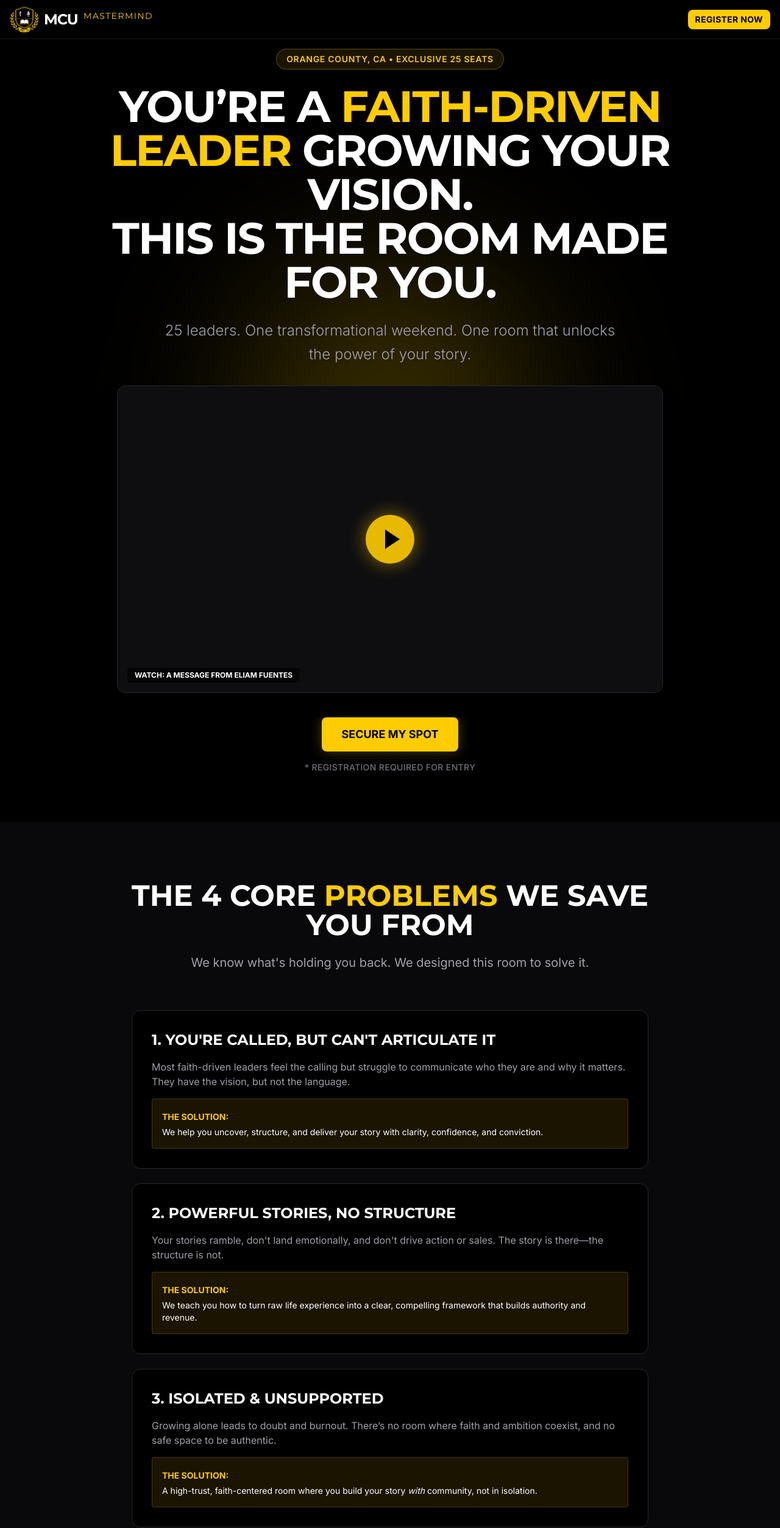
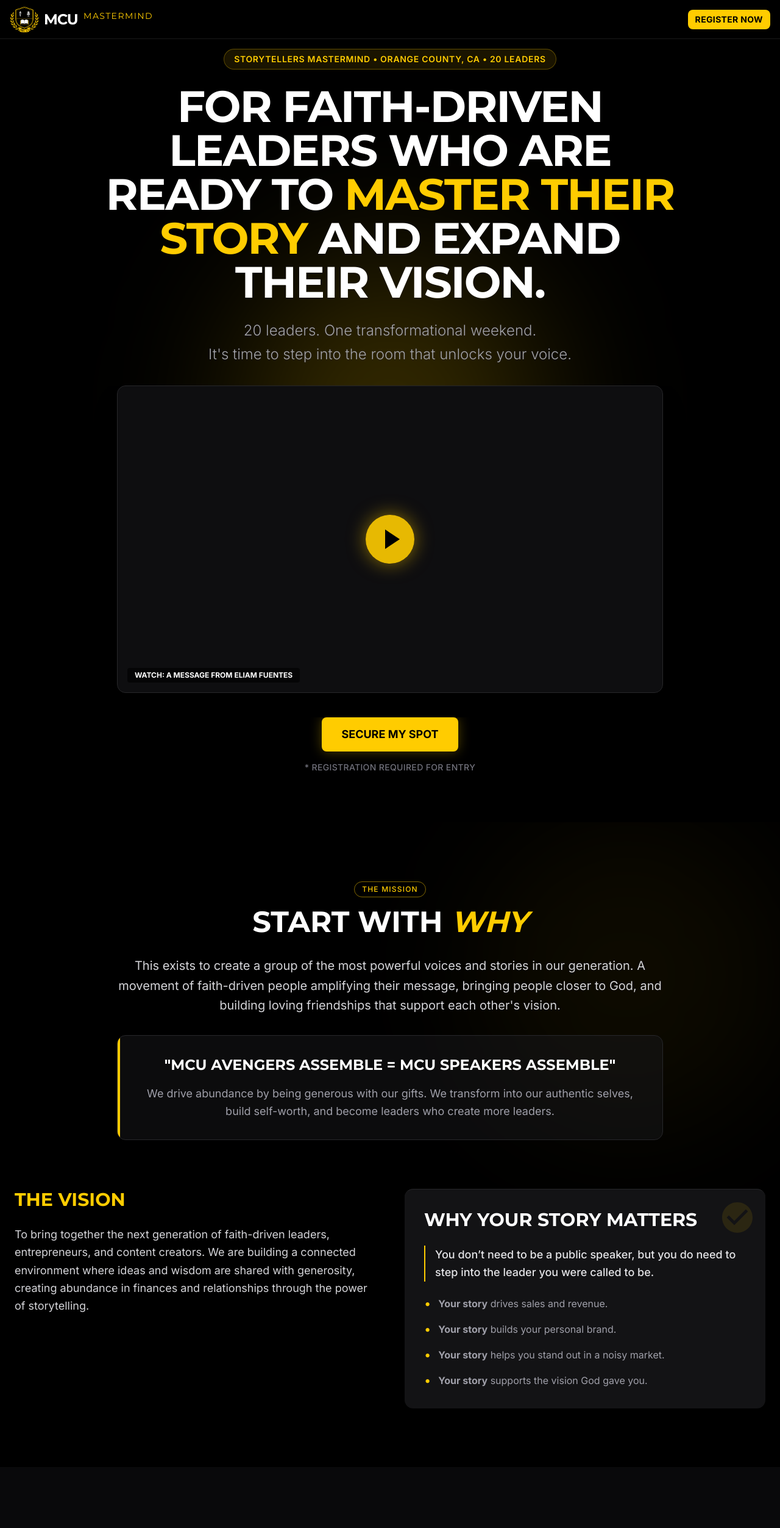
Before and after one commit to TheContentLabsAI/mcu-app, a Next.js app: page / in a window 1280 px wide. Shown: the top 2505 px of the page at 61% size. Built offline with nearby package versions, Linux system fonts and the light colour scheme.

Commit message:
Restructure landing page, add Offer section, and switch to Fanbasis payment

```diff
--- a/src/app/page.tsx
+++ b/src/app/page.tsx
@@ -6,33 +6,21 @@
 import { Itinerary } from "@/components/landing/Itinerary";
 import { Testimonials } from "@/components/landing/Testimonials";
 import { WhoIsThisFor } from "@/components/landing/WhoIsThisFor";
+import { Offer } from "@/components/landing/Offer";
 
 export default function Home() {
   return (
     <main className="min-h-screen bg-background text-foreground selection:bg-primary/30">
       <Navbar />
       <Hero />
+      <VisionSection />
       <ProblemSolution />
-      <VisionSection />
       <WhoIsThisFor />
       <Pillars />
       <Itinerary />
       <Testimonials />
-
-      {/* Final CTA / Scarcity Footer */}
-      <section className="py-24 bg-primary text-black text-center">
-        <div className="container px-4 mx-auto">
-            <h2 className="font-heading text-4xl md:text-6xl font-bold uppercase mb-6 text-black">
-                The Room Is Waiting.
-            </h2>
-             <p className="text-xl md:text-2xl font-medium mb-10 max-w-3xl mx-auto">
-                Only 25 seats available for this exclusive experience.
-            </p>
-             <a href="/register" className="inline-block bg-black text-white px-10 py-5 text-xl font-bold uppercase tracking-wide rounded-md hover:scale-105 transition-transform shadow-[0_10px_30px_rgba(0,0,0,0.3)]">
-                Secure My Spot
-            </a>
-        </div>
-      </section>
+      <Offer />
+      {/* <section className="py-24 bg-primary text-black text-center"> ... removed old CTA ... </section> */}
 
       <footer className="py-8 bg-zinc-950 text-center text-zinc-600 text-sm">
         <div className="container mx-auto">
--- a/src/components/landing/Hero.tsx
+++ b/src/components/landing/Hero.tsx
@@ -10,19 +10,19 @@
 
       <div className="container relative z-20 px-4 md:px-6 text-center max-w-5xl mx-auto">
         <div className="inline-block mb-6 px-4 py-1.5 rounded-full border border-primary/30 bg-primary/10 text-primary text-xs md:text-sm font-semibold tracking-wider uppercase">
-          Orange County, CA • Exclusive 25 Seats
+          Storytellers Mastermind • Orange County, CA • 20 Leaders
         </div>
 
         <ScrollReveal width="100%">
             <h1 className="font-heading text-4xl md:text-6xl lg:text-7xl font-bold uppercase tracking-tight leading-none mb-6 text-white">
-            You’re a <span className="text-primary text-glow">Faith-Driven Leader</span> Growing Your Vision. <br className="hidden md:block" />
-            This Is The Room Made For You.
+            For Faith-Driven Leaders Who Are Ready to <span className="text-primary text-glow">Master Their Story</span> and Expand Their Vision.
             </h1>
         </ScrollReveal>
 
         <ScrollReveal width="100%" delay={0.2}>
             <p className="text-lg md:text-2xl text-muted-foreground mb-8 max-w-3xl mx-auto leading-relaxed font-light">
-            25 leaders. One transformational weekend. One room that unlocks the power of your story.
+            20 leaders. One transformational weekend. <br className="hidden md:block"/>
+            It's time to step into the room that unlocks your voice.
             </p>
         </ScrollReveal>
 
--- /dev/null
+++ b/src/components/landing/Offer.tsx
@@ -0,0 +1,107 @@
+import Link from "next/link";
+import { Button } from "@/components/ui/button";
+import { Check, Calendar, Users, Utensils, BookOpen, Mic } from "lucide-react";
+import { Badge } from "@/components/ui/badge";
+import { ScrollReveal } from "@/components/ui/scroll-reveal";
+
+export function Offer() {
+  return (
+    <section className="py-24 bg-zinc-950 border-t border-zinc-900 overflow-hidden relative">
+      <div className="absolute top-1/2 left-1/2 -translate-x-1/2 -translate-y-1/2 w-[600px] h-[600px] bg-primary/5 blur-[120px] rounded-full pointer-events-none" />
+
+      <div className="container px-4 md:px-6 mx-auto relative z-10">
+        <div className="max-w-4xl mx-auto text-center mb-16">
+          <Badge variant="outline" className="mb-6 text-primary border-primary/50 text-xs px-3 py-1 uppercase tracking-widest">
+            The Invitation
+          </Badge>
+          <h2 className="font-heading text-4xl md:text-6xl font-bold uppercase mb-6 text-white">
+            The Room Is <span className="text-primary text-glow">Waiting</span> For You
+          </h2>
+          <p className="text-xl text-zinc-400 mb-8 max-w-2xl mx-auto">
+            This isn't just an event. It's the beginning of your new story.
+            Secure your place among 20 faith-driven leaders.
+          </p>
+        </div>
+
+        <ScrollReveal width="100%" variant="scale">
+          <div className="max-w-md mx-auto bg-zinc-900/80 backdrop-blur-sm border border-zinc-800 rounded-2xl overflow-hidden shadow-2xl relative group hover:border-primary/30 transition-all duration-500">
+            {/* Header */}
+            <div className="bg-zinc-900 border-b border-zinc-800 p-8 text-center relative">
+               <div className="absolute top-0 left-1/2 -translate-x-1/2 w-24 h-1 bg-primary shadow-[0_0_20px_rgba(255,204,0,0.6)]" />
+               <h3 className="font-heading text-2xl font-bold uppercase text-white mb-2">General Admission</h3>
+               <div className="flex items-baseline justify-center gap-1 my-4">
+                  <span className="text-sm font-medium text-zinc-500 align-top mt-1">$</span>
+                  <span className="text-6xl font-bold text-white tracking-tighter">497</span>
+                  <span className="text-sm font-medium text-zinc-500">/seat</span>
+               </div>
+               <div className="inline-flex items-center gap-2 px-3 py-1 rounded-full bg-red-500/10 border border-red-500/20 text-red-400 text-xs font-bold uppercase tracking-wide animate-pulse">
+                  <span className="w-2 h-2 rounded-full bg-red-500" />
+                  Only 20 Seats Available
+               </div>
+            </div>
+
+            {/* Inclusions */}
+            <div className="p-8 space-y-6">
+                <ul className="space-y-4">
+                    <li className="flex items-start gap-4 text-zinc-300">
+                        <div className="w-8 h-8 rounded-full bg-primary/10 flex items-center justify-center shrink-0 mt-1">
+                            <Calendar className="w-4 h-4 text-primary" />
+                        </div>
+                        <div>
+                            <span className="font-bold text-white block">2 Full Days</span>
+                            <span className="text-sm text-zinc-500">Immersive MCU Mastermind Event</span>
+                        </div>
+                    </li>
+                    <li className="flex items-start gap-4 text-zinc-300">
+                         <div className="w-8 h-8 rounded-full bg-primary/10 flex items-center justify-center shrink-0 mt-1">
+                            <Users className="w-4 h-4 text-primary" />
+                        </div>
+                        <div>
+                            <span className="font-bold text-white block">Connection Mixer</span>
+                            <span className="text-sm text-zinc-500">Exclusive breakfast & networking</span>
+                        </div>
+                    </li>
+                    <li className="flex items-start gap-4 text-zinc-300">
+                         <div className="w-8 h-8 rounded-full bg-primary/10 flex items-center justify-center shrink-0 mt-1">
+                            <Utensils className="w-4 h-4 text-primary" />
+                        </div>
+                        <div>
+                            <span className="font-bold text-white block">All-Inclusive Meals</span>
+                            <span className="text-sm text-zinc-500">Catered lunches (Day 1 & 2)</span>
+                        </div>
+                    </li>
+                    <li className="flex items-start gap-4 text-zinc-300">
+                         <div className="w-8 h-8 rounded-full bg-primary/10 flex items-center justify-center shrink-0 mt-1">
+                            <BookOpen className="w-4 h-4 text-primary" />
+                        </div>
+                        <div>
+                            <span className="font-bold text-white block">MCU Materials</span>
+                            <span className="text-sm text-zinc-500">Notebook, workbook & resources</span>
+                        </div>
+                    </li>
+                     <li className="flex items-start gap-4 text-zinc-300">
+                         <div className="w-8 h-8 rounded-full bg-primary/10 flex items-center justify-center shrink-0 mt-1">
+                            <Mic className="w-4 h-4 text-primary" />
+                        </div>
+                        <div>
+                            <span className="font-bold text-white block">Live Coaching</span>
+                            <span className="text-sm text-zinc-500">Direct feedback from Eliam</span>
+                        </div>
+                    </li>
+                </ul>
+
+                <Button size="lg" className="w-full h-14 text-lg font-bold uppercase bg-primary text-black hover:bg-yellow-400 hover:scale-[1.02] transition-all shadow-[0_0_20px_rgba(255,204,0,0.3)] mt-8" asChild>
+                    <Link href="/register">
+                    Secure My Spot
+                    </Link>
+                </Button>
+                <p className="text-center text-xs text-zinc-600 mt-4">
+                    * Registration required. No walk-ins.
+                </p>
+            </div>
+          </div>
+        </ScrollReveal>
+      </div>
+    </section>
+  );
+}
--- a/src/components/landing/ProblemSolution.tsx
+++ b/src/components/landing/ProblemSolution.tsx
@@ -18,7 +18,7 @@
         <StaggerContainer className="grid gap-6">
             <StaggerItem className="bg-background border border-zinc-800 rounded-xl p-6 md:p-8 hover:border-primary/30 transition-all">
                 <h3 className="font-heading text-xl md:text-2xl font-bold uppercase text-white mb-4">
-                    1. You're Called, But Can't Articulate It
+                    1. You feel called, but you can’t articulate it.
                 </h3>
                 <p className="text-zinc-400 mb-4">
                     Most faith-driven leaders feel the calling but struggle to communicate who they are and why it matters.
@@ -49,25 +49,25 @@
 
             <StaggerItem className="bg-background border border-zinc-800 rounded-xl p-6 md:p-8 hover:border-primary/30 transition-all">
                 <h3 className="font-heading text-xl md:text-2xl font-bold uppercase text-white mb-4">
-                    3. Isolated & Unsupported
+                    3. Growing alone leads to doubt and burnout
                 </h3>
                 <p className="text-zinc-400 mb-4">
-                    Growing alone leads to doubt and burnout. There’s no room where faith and ambition coexist, and no safe space to be authentic.
+                    There’s no room where faith and ambition coexist, and no safe space to be authentic.
                 </p>
                 <div className="bg-primary/10 p-4 rounded border border-primary/20">
                     <span className="text-primary font-bold uppercase text-sm">The Solution:</span>
                     <p className="text-white text-sm mt-1">
-                        A high-trust, faith-centered room where you build your story <em>with</em> community, not in isolation.
+                        A high-trust, faith-centered room where you build your story <em>together</em>.
                     </p>
                 </div>
             </StaggerItem>
 
              <StaggerItem className="bg-background border border-zinc-800 rounded-xl p-6 md:p-8 hover:border-primary/30 transition-all">
                 <h3 className="font-heading text-xl md:text-2xl font-bold uppercase text-white mb-4">
-                    4. Drowned Out by AI & Noise
+                    4. Your message gets drowned out
                 </h3>
                 <p className="text-zinc-400 mb-4">
-                    In a flooded world, personal brands feel generic. Influence feels forced. What cuts through isn't tactics—it's humanity.
+                    In a flooded world, generic brands fade away. People trust stories. Stories create connection. Connection drives action.
                 </p>
                 <div className="bg-primary/10 p-4 rounded border border-primary/20">
                     <span className="text-primary font-bold uppercase text-sm">The Solution:</span>
--- a/src/components/landing/VisionSection.tsx
+++ b/src/components/landing/VisionSection.tsx
@@ -12,60 +12,64 @@
         {/* Start With Why */}
         <ScrollReveal width="100%">
             <div className="max-w-4xl mx-auto text-center mb-20">
-            <Badge variant="outline" className="mb-4 text-primary border-primary/50 text-xs px-3 py-1 uppercase tracking-widest">The Movement</Badge>
+            <Badge variant="outline" className="mb-4 text-primary border-primary/50 text-xs px-3 py-1 uppercase tracking-widest">The Mission</Badge>
             <h2 className="font-heading text-3xl md:text-5xl font-bold uppercase mb-8">
                 Start With <span className="text-primary italic">Why</span>
             </h2>
-            <p className="text-xl text-muted-foreground leading-relaxed mb-8">
+            <p className="text-xl text-zinc-300 leading-relaxed mb-8">
                 This exists to create a group of the most powerful voices and stories in our generation.
-                To create a platform that amplifies messages, a movement founded on faith-driven people
-                bringing them closer to God, and loving friendships supporting each other's vision.
+                A movement of faith-driven people amplifying their message, bringing people closer to God,
+                and building loving friendships that support each other's vision.
             </p>
-            <div className="p-6 border border-zinc-800 bg-zinc-900/50 rounded-lg">
-                <p className="font-heading text-lg md:text-xl font-bold uppercase text-white">
+            <div className="p-8 border border-zinc-800 bg-zinc-900/50 rounded-xl relative overflow-hidden">
+                <div className="absolute top-0 left-0 w-1 h-full bg-primary" />
+                <p className="font-heading text-xl md:text-2xl font-bold uppercase text-white mb-4">
                     "MCU Avengers Assemble = MCU Speakers Assemble"
                 </p>
-                <p className="text-zinc-400 mt-2">
-                    We drive abundance of wealth by being generous with our gifts. We transform into our authentic selves,
-                    build self-worth, and create leaders who create more leaders.
+                <p className="text-zinc-400 text-lg leading-relaxed">
+                    We drive abundance by being generous with our gifts. We transform into our authentic selves,
+                    build self-worth, and become leaders who create more leaders.
                 </p>
             </div>
             </div>
         </ScrollReveal>
 
         {/* The Vision & Story Matters Grid */}
-        <div className="grid grid-cols-1 md:grid-cols-2 gap-12 items-center">
+        <div className="grid grid-cols-1 md:grid-cols-2 gap-12 items-start">
             <ScrollReveal variant="slideRight" width="100%">
                 <div className="space-y-6">
                     <h3 className="font-heading text-2xl md:text-3xl font-bold uppercase text-primary">The Vision</h3>
                     <p className="text-zinc-300 leading-relaxed text-lg">
-                        To bring together the next generation of up-and-coming faith-driven leaders, entrepreneurs, and content creators
-                        into a connected environment where ideas and wisdom can be shared with generosity. All of this is done while
+                        To bring together the next generation of faith-driven leaders, entrepreneurs, and content creators.
+                        We are building a connected environment where ideas and wisdom are shared with generosity,
                         creating abundance in finances and relationships through the power of storytelling.
                     </p>
                 </div>
             </ScrollReveal>
 
              <ScrollReveal width="100%" delay={0.2} variant="fade">
-                <div className="space-y-6 bg-zinc-900 p-8 rounded-xl border-l-4 border-primary">
+                <div className="space-y-6 bg-zinc-900/80 p-8 rounded-xl border-t border-zinc-800 shadow-2xl relative">
+                     <div className="absolute top-0 right-0 p-4 opacity-10 text-primary">
+                        <svg xmlns="http://www.w3.org/2000/svg" width="60" height="60" viewBox="0 0 24 24" fill="currentColor"><path d="M12 2C6.48 2 2 6.48 2 12s4.48 10 10 10 10-4.48 10-10S17.52 2 12 2zm-2 15l-5-5 1.41-1.41L10 14.17l7.59-7.59L19 8l-9 9z"/></svg>
+                    </div>
                     <h3 className="font-heading text-2xl md:text-3xl font-bold uppercase text-white">Why Your Story Matters</h3>
-                    <p className="text-zinc-300 leading-relaxed">
+                    <p className="text-zinc-200 text-lg font-medium leading-relaxed border-l-2 border-primary pl-4">
                         You don’t need to be a public speaker, but you do need to step into the leader you were called to be.
                     </p>
-                    <ul className="space-y-3 text-zinc-400">
-                        <li className="flex items-start gap-2">
-                            <span className="text-primary">•</span> Stories drive sales and revenue.
+                    <ul className="space-y-4 text-zinc-400 mt-4">
+                        <li className="flex items-start gap-3">
+                            <span className="text-primary text-xl mt-[-2px]">•</span> <span><strong>Your story</strong> drives sales and revenue.</span>
                         </li>
-                        <li className="flex items-start gap-2">
-                            <span className="text-primary">•</span> Stories create influential personal brands.
+                        <li className="flex items-start gap-3">
+                            <span className="text-primary text-xl mt-[-2px]">•</span> <span><strong>Your story</strong> builds your personal brand.</span>
                         </li>
-                        <li className="flex items-start gap-2">
-                            <span className="text-primary">•</span> Stories help you compete and stay ahead of AI.
+                        <li className="flex items-start gap-3">
+                            <span className="text-primary text-xl mt-[-2px]">•</span> <span><strong>Your story</strong> helps you stand out in a noisy market.</span>
+                        </li>
+                         <li className="flex items-start gap-3">
+                            <span className="text-primary text-xl mt-[-2px]">•</span> <span><strong>Your story</strong> supports the vision God gave you.</span>
                         </li>
                     </ul>
-                    <p className="text-white font-medium italic">
-                        "This is how you fulfill the vision God gave you."
-                    </p>
                 </div>
              </ScrollReveal>
         </div>
--- a/src/components/landing/WhoIsThisFor.tsx
+++ b/src/components/landing/WhoIsThisFor.tsx
@@ -13,26 +13,26 @@
             <div className="grid grid-cols-1 md:grid-cols-2 gap-6 max-w-5xl mx-auto">
                 <div className="flex gap-4 p-6 bg-zinc-900/30 rounded-lg border border-zinc-800">
                     <Check className="text-primary w-6 h-6 flex-shrink-0" />
-                    <p className="text-zinc-300">Faith-driven leaders (entrepreneurs, content creators, speakers) looking to collaborate, build teams, and create a winning mindset.</p>
+                    <p className="text-zinc-300">Faith-driven leaders looking to build teams and a winning mindset.</p>
                 </div>
                 <div className="flex gap-4 p-6 bg-zinc-900/30 rounded-lg border border-zinc-800">
                     <Check className="text-primary w-6 h-6 flex-shrink-0" />
-                    <p className="text-zinc-300">Those looking for clarity & confidence in communication with structure and practical tools, ready to step out of their comfort zone.</p>
+                    <p className="text-zinc-300">Those seeking clarity, structure, and practical tools for communication.</p>
                 </div>
                 <div className="flex gap-4 p-6 bg-zinc-900/30 rounded-lg border border-zinc-800">
                     <Check className="text-primary w-6 h-6 flex-shrink-0" />
-                    <p className="text-zinc-300">People who want to belong in a room of authenticity and legends, building genuine community.</p>
+                    <p className="text-zinc-300">People who want to belong in a room of authenticity and legends.</p>
                 </div>
                 <div className="flex gap-4 p-6 bg-zinc-900/30 rounded-lg border border-zinc-800">
                     <Check className="text-primary w-6 h-6 flex-shrink-0" />
-                    <p className="text-zinc-300">Those looking to drive sales and grow their personal brand using their unique story as the key authority builder.</p>
+                    <p className="text-zinc-300">Entrepreneurs ready to drive sales and grow their personal brand.</p>
+                </div>
+                 <div className="flex gap-4 p-6 bg-zinc-900/30 rounded-lg border border-zinc-800 md:col-span-2">
+                    <Check className="text-primary w-6 h-6 flex-shrink-0" />
+                    <p className="text-zinc-300 font-bold">You operate out of faith instead of fear.</p>
                 </div>
             </div>
-            <div className="text-center mt-8">
-                 <p className="text-lg text-white font-medium italic">
-                    "You operate out of faith with an optimistic mindset believing that all things are possible."
-                </p>
-            </div>
+
         </div>
 
         {/* WHO IT IS NOT FOR */}
--- a/src/components/ui/sticky-scroll-reveal.tsx
+++ b/src/components/ui/sticky-scroll-reveal.tsx
@@ -96,17 +96,17 @@
                )}
 
                {/* Image Card */}
-               <div className="w-full aspect-video md:aspect-[16/9] relative overflow-hidden rounded-lg shadow-2xl bg-zinc-900/50">
+               <div className="w-full aspect-video md:aspect-[16/9] relative overflow-hidden rounded-xl shadow-2xl bg-zinc-900/50 border border-zinc-800/50">
                     {/* Render content (image) directly here */}
                     {item.content}
                </div>
 
                {/* Text Content */}
                <div className="max-w-xl">
-                    <h3 className="text-3xl md:text-4xl font-bold font-heading text-white mb-4 tracking-tight leading-tight">
+                    <h3 className="text-3xl md:text-5xl font-bold font-heading text-white mb-6 uppercase leading-tight">
                         {item.title}
                     </h3>
-                    <p className="text-lg md:text-xl text-zinc-400 leading-relaxed font-light tracking-wide">
+                    <p className="text-lg md:text-xl text-zinc-300 leading-relaxed tracking-wide font-light">
                         {item.description}
                     </p>
                </div>
```
Also changed, not shown: src/app/success/page.tsx (+4 -4 lines), src/components/landing/Testimonials.tsx (+4 -4 lines).
